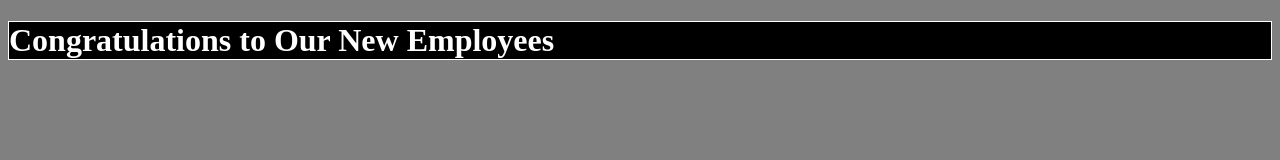
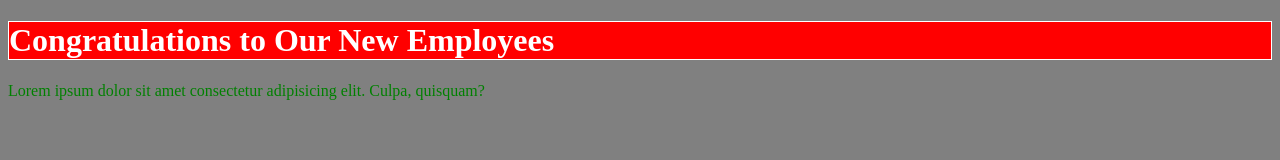
Before and after one commit to Ayomikun-acad/Ayomikun, a plain HTML site: page index.html in a window 1280 px wide. Drawn offline with Linux system fonts and the light colour scheme.

Commit message:
text style update

```diff
--- a/index.html
+++ b/index.html
@@ -8,5 +8,6 @@
 </head>
 <body>
    <h1>Congratulations to Our New Employees</h1>
+    <p>Lorem ipsum dolor sit amet consectetur adipisicing elit. Culpa, quisquam?</p>
 </body>
 </html>
--- a/style.css
+++ b/style.css
@@ -1,8 +1,11 @@
 h1 {
     color: white;
     border: 1px solid white;
-    background-color: black;
+    background-color: red;
 }
 body {
     background-color: grey;
 }
+p {
+    color: green;
+}
```
